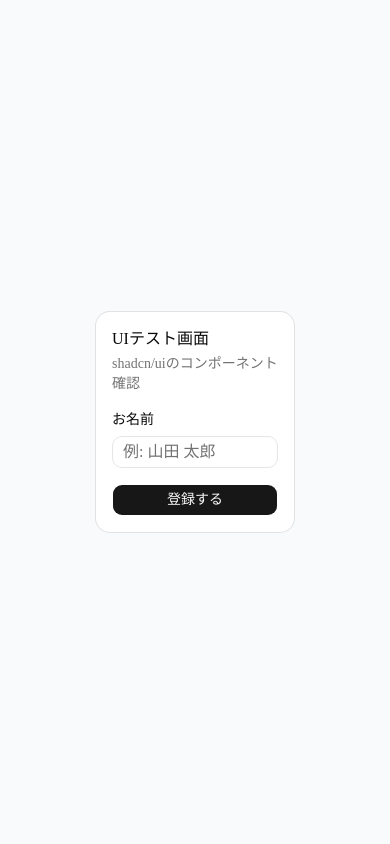
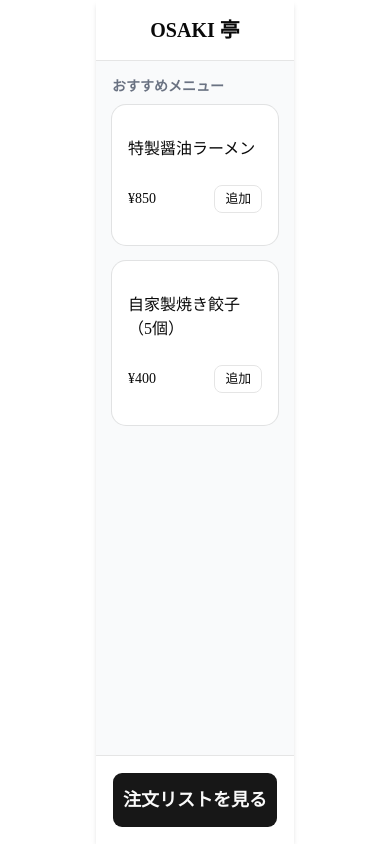
Before and after one commit to YugoShibama/zero-to-deploy-YugoShibama, a Next.js app in the folder my-app/: page / in a window 390 px wide. Built offline with nearby package versions, Linux system fonts and the light colour scheme.

Commit message:
feat: setup mobile-first layout for order screen

```diff
--- a/my-app/app/page.tsx
+++ b/my-app/app/page.tsx
@@ -1,25 +1,51 @@
 import { Button } from "@/components/ui/button"
-import { Input } from "@/components/ui/input"
-import { Card, CardContent, CardDescription, CardHeader, CardTitle } from "@/components/ui/card"
+import { Card, CardContent, CardHeader, CardTitle } from "@/components/ui/card"
 
 export default function Home() {
   return (
-    <main className="flex min-h-screen items-center justify-center p-24 bg-gray-50">
-      <Card className="w-[350px]">
-        <CardHeader>
-          <CardTitle>UIテスト画面</CardTitle>
-          <CardDescription>shadcn/uiのコンポーネント確認</CardDescription>
-        </CardHeader>
-        <CardContent>
-          <div className="flex flex-col space-y-4">
-            <div className="flex flex-col space-y-1.5">
-              <label htmlFor="name" className="text-sm font-medium">お名前</label>
-              <Input id="name" placeholder="例: 山田 太郎" />
-            </div>
-            <Button>登録する</Button>
-          </div>
-        </CardContent>
-      </Card>
-    </main>
+    // max-w-md と mx-auto でスマホ幅（約400px以下）を再現し、画面中央に配置
+    <div className="mx-auto max-w-md min-h-screen bg-gray-50 flex flex-col relative shadow-md">
+
+      {/* 1. ヘッダー（上部に固定） */}
+      <header className="bg-white border-b p-4 sticky top-0 z-10">
+        <h1 className="text-xl font-bold text-center">OSAKI 亭</h1>
+      </header>
+
+      {/* 2. メイン：メニュー表示エリア（中身は仮） */}
+      {/* 下部のボタンに被らないよう pb-24 で余白を確保 */}
+      <main className="flex-1 p-4 space-y-4 pb-24">
+        <h2 className="text-sm font-semibold text-gray-500 mb-2">おすすめメニュー</h2>
+
+        {/* ダミーのメニューアイテム（Cardコンポーネントを使用） */}
+        <Card>
+          <CardHeader className="p-4 pb-2">
+            <CardTitle className="text-base">特製醤油ラーメン</CardTitle>
+          </CardHeader>
+          <CardContent className="p-4 pt-0 flex justify-between items-center">
+            <p className="text-sm font-medium">¥850</p>
+            <Button variant="outline" size="sm">追加</Button>
+          </CardContent>
+        </Card>
+
+        <Card>
+          <CardHeader className="p-4 pb-2">
+            <CardTitle className="text-base">自家製焼き餃子（5個）</CardTitle>
+          </CardHeader>
+          <CardContent className="p-4 pt-0 flex justify-between items-center">
+            <p className="text-sm font-medium">¥400</p>
+            <Button variant="outline" size="sm">追加</Button>
+          </CardContent>
+        </Card>
+      </main>
+
+      {/* 3. フッター：注文導線（下部に固定） */}
+      <footer className="bg-white border-t p-4 sticky bottom-0 z-10 w-full">
+        {/* h-14 (56px) で指で押しやすいサイズを確保。w-full で横幅いっぱいにする */}
+        <Button className="w-full h-14 text-lg font-bold">
+          注文リストを見る
+        </Button>
+      </footer>
+
+    </div>
   )
 }
```
